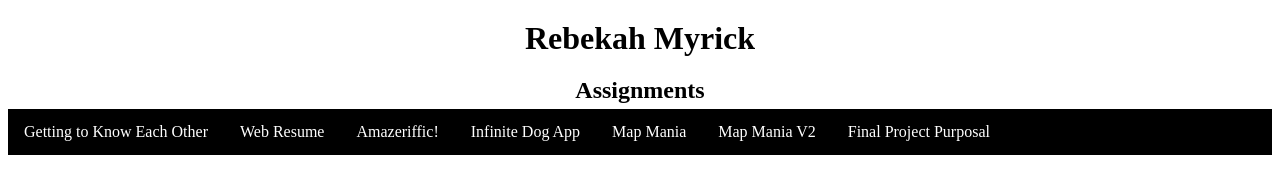
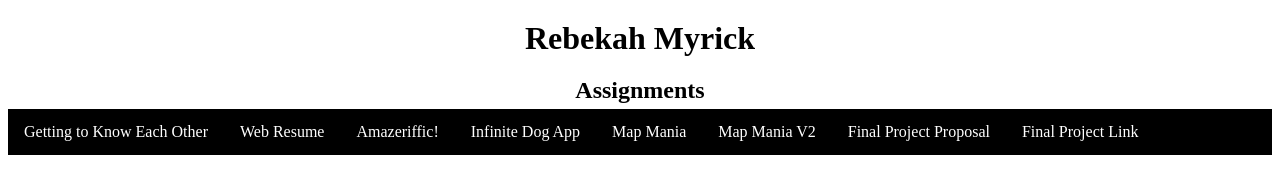
Before and after one commit to rebekahdo/assignment-portfolio, a plain HTML site: page index.html in a window 1280 px wide. Drawn offline with Linux system fonts and the light colour scheme.

Commit message:
Update index.html

```diff
--- a/index.html
+++ b/index.html
@@ -15,7 +15,8 @@
         <li><a href="https://wonderful-wave-0371db810.1.azurestaticapps.net/">Infinite Dog App</a></li>
         <li><a href="https://mapmania.azurewebsites.net/">Map Mania</a></li>
         <li><a href="https://mapmaniav2.azurewebsites.net/">Map Mania V2</a></li>
-        <li><a href="https://fppapp.azurewebsites.net/">Final Project Purposal</a></li>
+        <li><a href="https://finalprojectp.azurewebsites.net/">Final Project Proposal</a></li>
+        <li><a href="https://fppapp.azurewebsites.net/">Final Project Link</a></li>
     </ul>
 </body>
 </html>
```
